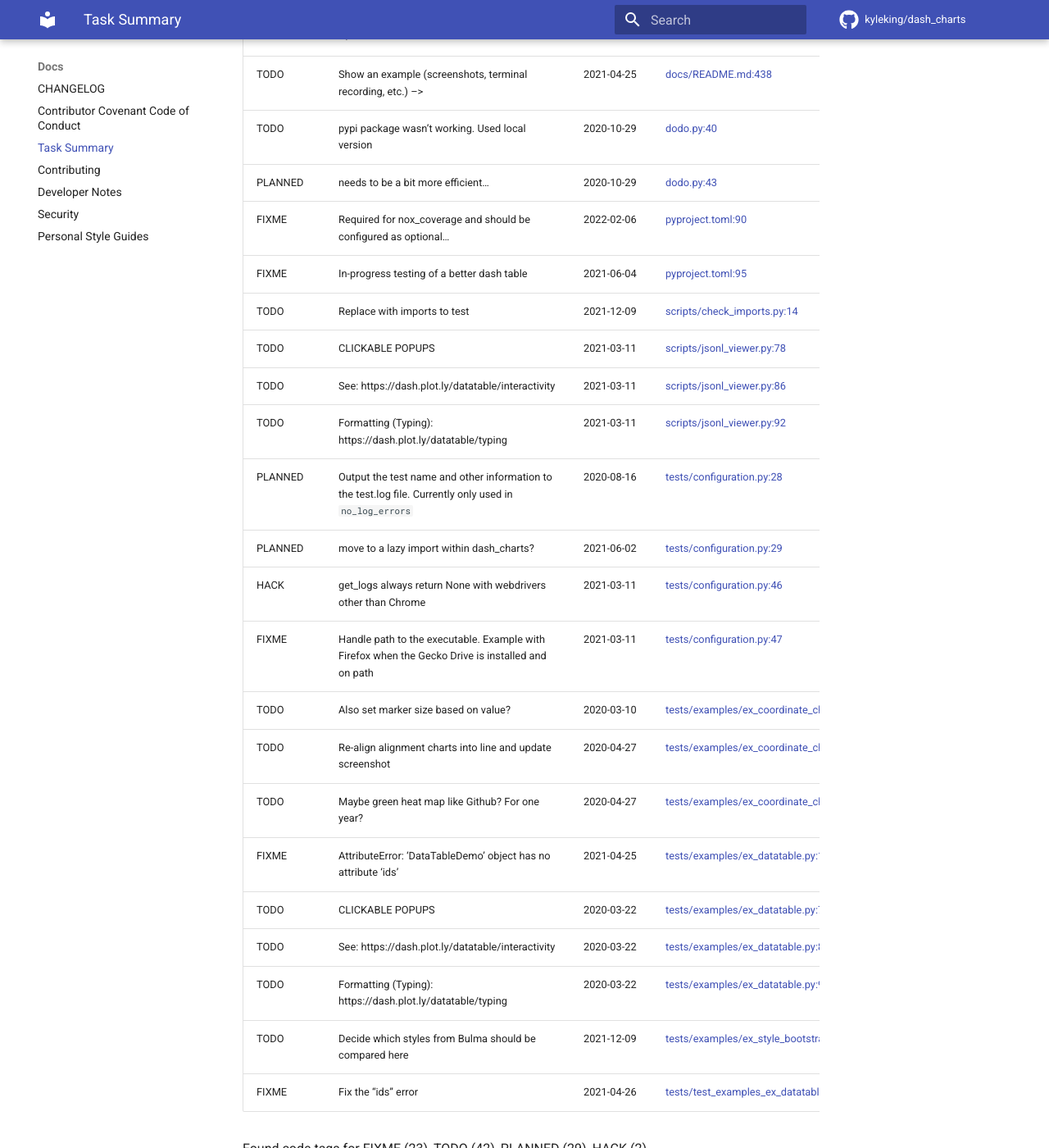
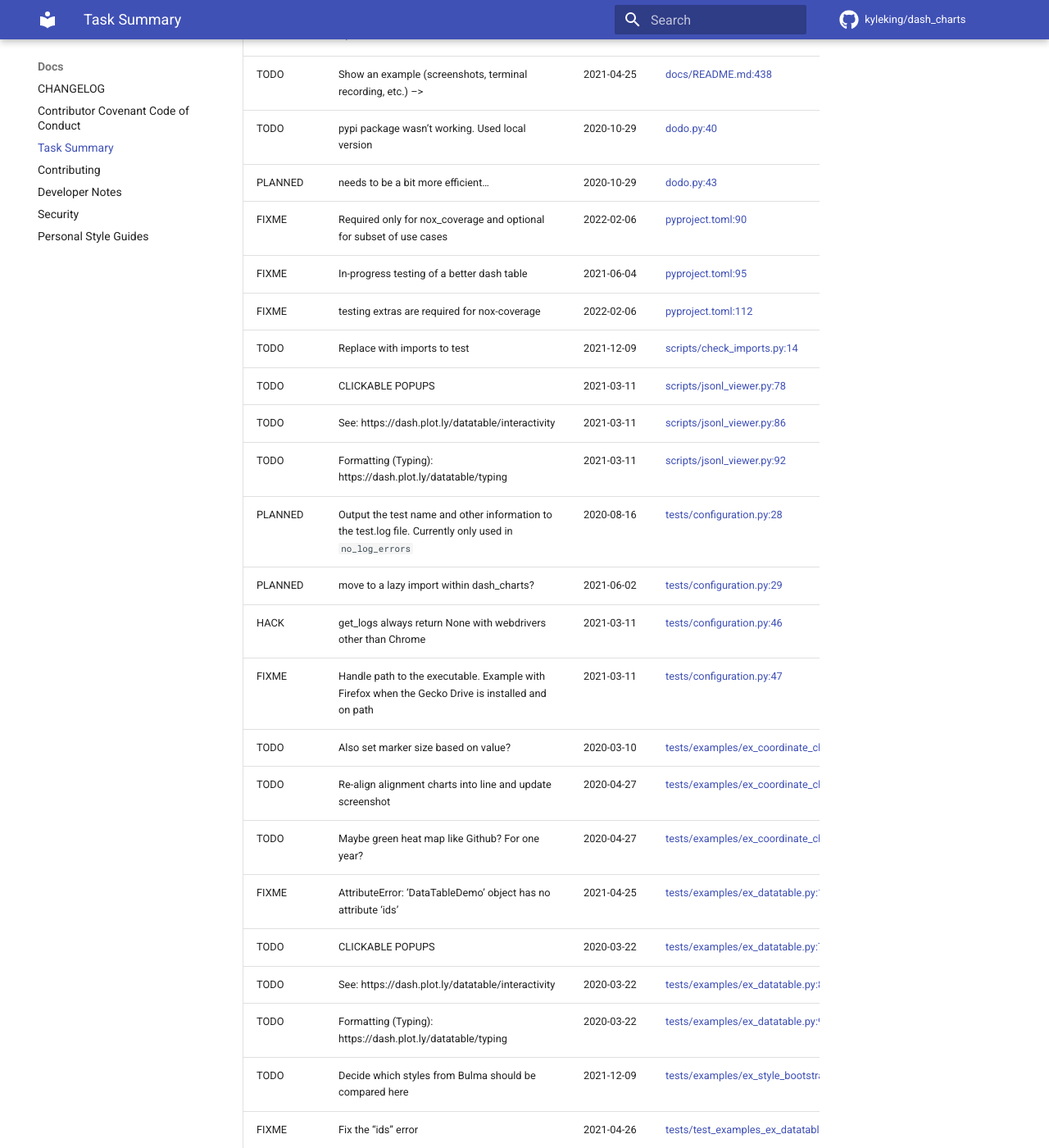
Before and after one commit to KyleKing/dash_charts, an MkDocs documentation site: the page built from docs/docs/CODE_TAG_SUMMARY.md, in a window 1280 px wide and 1400 px high, scrolled down 4778 px. Shown: the whole window at 82% size. Built offline with MkDocs 1.6.1 and Material for MkDocs 9.7.7, drawn with Linux system fonts in a browser that asks for light colours; comment, search, counter and statistics services are not loaded; some of the changed text lies outside the part shown.

```diff
--- a/docs/docs/CODE_TAG_SUMMARY.md
+++ b/docs/docs/CODE_TAG_SUMMARY.md
@@ -81,8 +81,9 @@ Auto-Generated by `dash_charts`
 | TODO    | Show an example (screenshots, terminal recording, etc.) -->                                                   | 2021-04-25  | [docs/README.md:438](https://github.com/KyleKing/dash_charts/blame/912fe68e9393272ae16eb8a54272f575b6bd079a/docs/README.md#L434)                                                     |
 | TODO    | pypi package wasn't working. Used local version                                                               | 2020-10-29  | [dodo.py:40](https://github.com/KyleKing/dash_charts/blame/09ed8c9167c103b5535eaf2bef72c18e1a5afb82/dodo.py#L38)                                                                     |
 | PLANNED | needs to be a bit more efficient...                                                                           | 2020-10-29  | [dodo.py:43](https://github.com/KyleKing/dash_charts/blame/78fd04dac1135db9193d31ab72b8c66fa55b9742/dodo.py#L42)                                                                     |
-| FIXME   | Required for nox_coverage and should be configured as optional...                                             | 2022-02-06  | [pyproject.toml:90](https://github.com/KyleKing/dash_charts/blame/efeead8ece163d54a5fe5bd37517b2ac1ee23879/pyproject.toml#L91)                                                       |
+| FIXME   | Required only for nox_coverage and optional for subset of use cases                                           | 2022-02-06  | [pyproject.toml:90](https://github.com/KyleKing/dash_charts/blame/4504c75c2707e71bdda7bad84eddf7b8f2396b7b/pyproject.toml#L90)                                                       |
 | FIXME   | In-progress testing of a better dash table                                                                    | 2021-06-04  | [pyproject.toml:95](https://github.com/KyleKing/dash_charts/blame/fb6c60d1315136b10c025be2eb6ad7aa4f32dd12/pyproject.toml#L71)                                                       |
+| FIXME   | testing extras are required for nox-coverage                                                                  | 2022-02-06  | [pyproject.toml:112](https://github.com/KyleKing/dash_charts/blame/4504c75c2707e71bdda7bad84eddf7b8f2396b7b/pyproject.toml#L112)                                                     |
 | TODO    | Replace with imports to test                                                                                  | 2021-12-09  | [scripts/check_imports.py:14](https://github.com/KyleKing/dash_charts/blame/d0913627fdd7e527cf388e47d4adf42abeada4f4/scripts/check_imports.py#L14)                                   |
 | TODO    | CLICKABLE POPUPS                                                                                              | 2021-03-11  | [scripts/jsonl_viewer.py:78](https://github.com/KyleKing/dash_charts/blame/32930836a79b24c1f07b4a4696244ba2cec97486/scripts/jsonl_viewer.py#L81)                                     |
 | TODO    | See: https://dash.plot.ly/datatable/interactivity                                                             | 2021-03-11  | [scripts/jsonl_viewer.py:86](https://github.com/KyleKing/dash_charts/blame/32930836a79b24c1f07b4a4696244ba2cec97486/scripts/jsonl_viewer.py#L89)                                     |
@@ -101,6 +102,6 @@ Auto-Generated by `dash_charts`
 | TODO    | Decide which styles from Bulma should be compared here                                                        | 2021-12-09  | [tests/examples/ex_style_bootstrap.py:97](https://github.com/KyleKing/dash_charts/blame/c21403c800b497d7e41b985f2bf0a67f23207478/tests/examples/ex_style_bootstrap.py#L97)           |
 | FIXME   | Fix the "ids" error                                                                                           | 2021-04-26  | [tests/test_examples_ex_datatable.py:14](https://github.com/KyleKing/dash_charts/blame/adfd6b56ccef28f66db974277555ca5535761e9b/tests/test_examples_ex_datatable.py#L14)             |
 
-Found code tags for FIXME (23), TODO (42), PLANNED (29), HACK (2)
+Found code tags for FIXME (24), TODO (42), PLANNED (29), HACK (2)
 
 <!-- calcipy:skip_tags -->
```
Also changed, not shown: docs/docs/CHANGELOG.md (+1 -1 lines), requirements.txt (+7 -7 lines).
